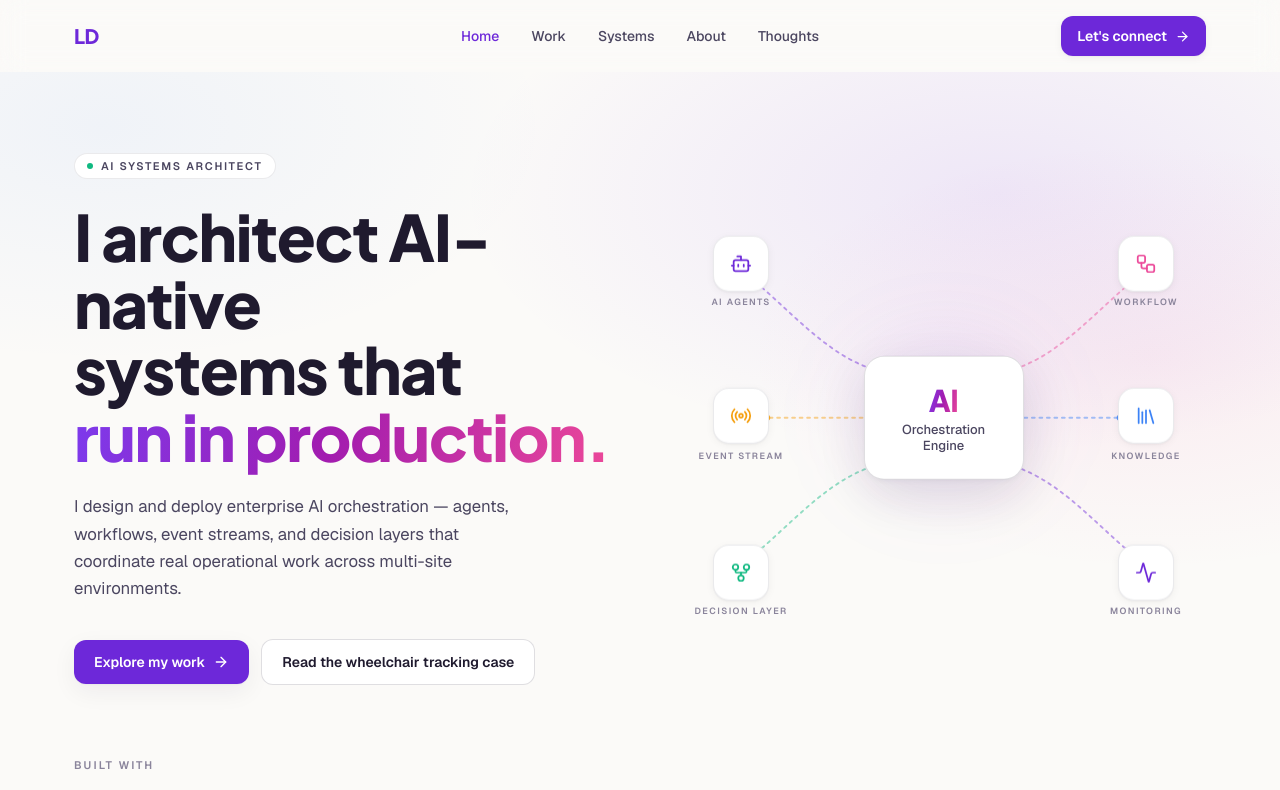
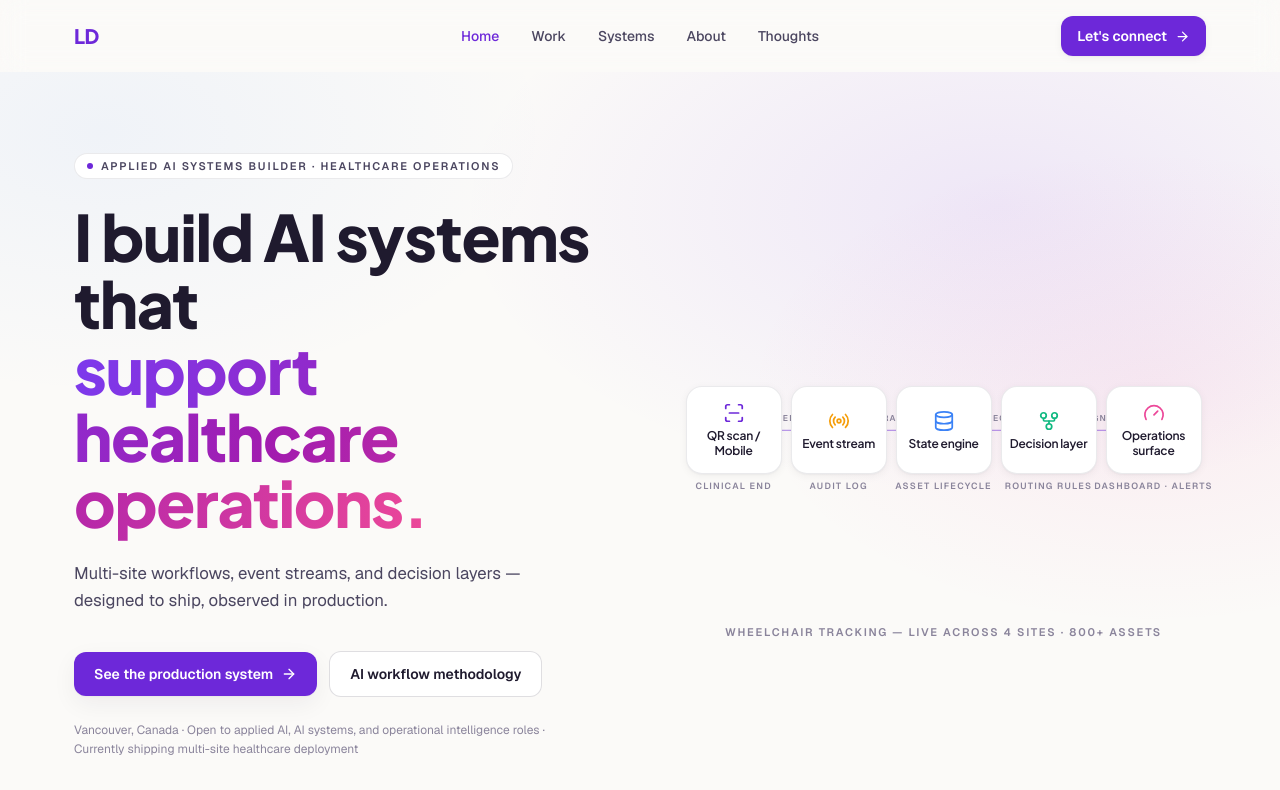
Before and after one commit to lloyd-delacruz/portfolio-website, a Next.js app in the folder frontend/: page / in a window 1280 px wide. Shown: the top 790 px of the page. Built offline with nearby package versions, Linux system fonts and the light colour scheme.

Commit message:
feat(home): rewrite hero copy + swap to SystemArchitectureSketch

```diff
--- a/frontend/src/components/home/HomeHero.tsx
+++ b/frontend/src/components/home/HomeHero.tsx
@@ -1,7 +1,7 @@
 // frontend/src/components/home/HomeHero.tsx
 import Link from 'next/link'
 import { ArrowRight } from 'lucide-react'
-import { DiagramScene } from './DiagramScene'
+import { SystemArchitectureSketch } from './SystemArchitectureSketch'
 
 export function HomeHero() {
   return (
@@ -11,45 +11,59 @@ export function HomeHero() {
         {/* left */}
         <div>
           <span className="anim-rise inline-flex items-center gap-2 rounded-full bg-white px-3 py-1 text-[11px] font-semibold uppercase tracking-[0.16em] text-ink-soft ghair">
-            <span className="h-1.5 w-1.5 rounded-full" style={{ background: 'var(--green)' }} />
-            AI Systems Architect
+            <span className="h-1.5 w-1.5 rounded-full" style={{ background: 'var(--plum)' }} />
+            Applied AI Systems Builder · Healthcare Operations
           </span>
 
-          <h1 className="anim-rise mt-6 font-display text-[2.85rem] font-extrabold leading-[1.04] text-ink sm:text-[3.4rem] lg:text-[4rem]" style={{ animationDelay: '60ms' }}>
-            I architect AI-native
-            <br />
-            systems that{' '}
+          <h1
+            className="anim-rise mt-6 font-display text-[2.85rem] font-extrabold leading-[1.04] text-ink sm:text-[3.4rem] lg:text-[4rem]"
+            style={{ animationDelay: '60ms' }}
+          >
+            I build AI systems that{' '}
             <br className="hidden sm:block" />
-            <span className="grad-plum-text">run in production.</span>
+            <span className="grad-plum-text">support healthcare operations.</span>
           </h1>
 
-          <p className="anim-rise mt-6 max-w-[40ch] text-[1.05rem] leading-relaxed text-ink-soft" style={{ animationDelay: '120ms' }}>
-            I design and deploy enterprise AI orchestration — agents, workflows, event streams,
-            and decision layers that coordinate real operational work across multi-site
-            environments.
+          <p
+            className="anim-rise mt-6 max-w-[46ch] text-[1.05rem] leading-relaxed text-ink-soft"
+            style={{ animationDelay: '120ms' }}
+          >
+            Multi-site workflows, event streams, and decision layers —
+            designed to ship, observed in production.
           </p>
 
-          <div className="anim-rise mt-9 flex flex-wrap items-center gap-3" style={{ animationDelay: '180ms' }}>
+          <div
+            className="anim-rise mt-9 flex flex-wrap items-center gap-3"
+            style={{ animationDelay: '180ms' }}
+          >
             <Link
-              href="/work"
+              href="/work/wheelchair-tracking"
               className="group inline-flex items-center gap-2 rounded-xl px-5 py-3 text-sm font-semibold text-white soft-shadow transition-transform hover:-translate-y-0.5"
               style={{ background: 'var(--plum)' }}
             >
-              Explore my work
+              See the production system
               <ArrowRight size={16} className="transition-transform group-hover:translate-x-0.5" />
             </Link>
             <Link
-              href="/work/wheelchair-tracking"
+              href="#ai-workflow"
               className="inline-flex items-center gap-2 rounded-xl bg-white px-5 py-3 text-sm font-semibold text-ink ghair-2 transition-colors hover:bg-[var(--cream-2)]"
             >
-              Read the wheelchair tracking case
+              AI workflow methodology
             </Link>
           </div>
+
+          <p
+            className="anim-rise mt-6 max-w-[60ch] text-[12px] leading-relaxed text-ink-muted"
+            style={{ animationDelay: '240ms' }}
+          >
+            Vancouver, Canada · Open to applied AI, AI systems, and operational intelligence roles ·
+            Currently shipping multi-site healthcare deployment
+          </p>
         </div>
 
         {/* right */}
         <div className="anim-rise" style={{ animationDelay: '220ms' }}>
-          <DiagramScene />
+          <SystemArchitectureSketch />
         </div>
       </div>
     </section>
```
Also changed, not shown: 1 other file (tests, documents, lock files or other folders).
